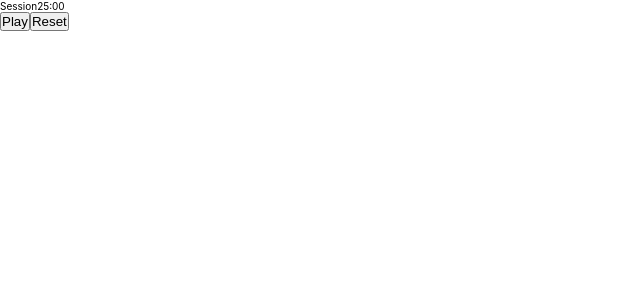
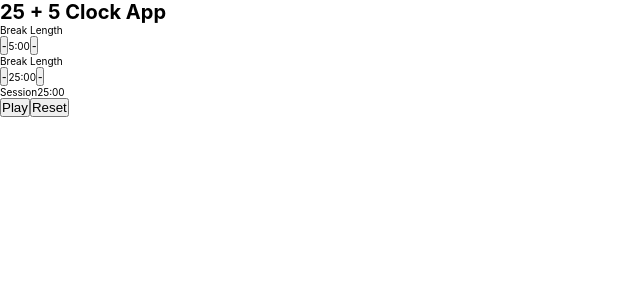
Before and after one commit to FrancisDeea/25_5_clock, a React (Create React App) app: page / in a window 1280 px wide. Shown: the top 300 px of the page, without its empty margins (0-640 px from the left). Built offline with nearby package versions, Linux system fonts and the light colour scheme.

Commit message:
feat: create <Set.js> component and set up <export.js> and <App.js> to show it

```diff
--- a/src/App.js
+++ b/src/App.js
@@ -15,7 +15,9 @@ class App extends React.Component {
 
   render() {
     return (
-      <div>
+      <div id="App">
+        <h1>25 + 5 Clock App</h1>
+        <components.Set />
         <components.Timer />
       </div>
     )
--- /dev/null
+++ b/src/components/Set.js
@@ -0,0 +1,21 @@
+export const Set = (props) => (
+    <div id="set-container">
+        <div id="break-set-container">
+            <span id="break-label">Break Length</span>
+            <div id="break-info-container">
+                <button id="break-decrement">-</button>
+                <span id="break-length">5:00</span>
+                <button id="break-increment">-</button>
+            </div>
+        </div>
+
+        <div id="session-set-container">
+            <span id="session-label">Break Length</span>
+            <div id="session-info-container">
+                <button id="session-decrement">-</button>
+                <span id="session-length">25:00</span>
+                <button id="session-increment">-</button>
+            </div>
+        </div>
+    </div>
+)
--- a/src/components/export.js
+++ b/src/components/export.js
@@ -1,3 +1,4 @@
 import { Timer } from './Timer';
+import { Set } from './Set';
 
-export { Timer }
+export { Timer, Set }
```
